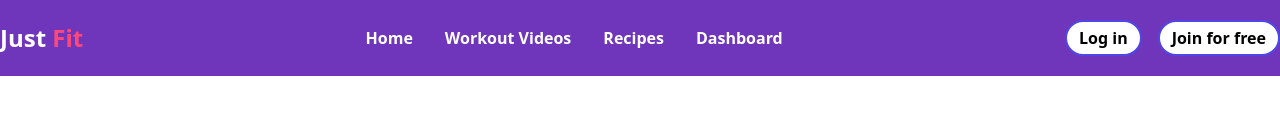
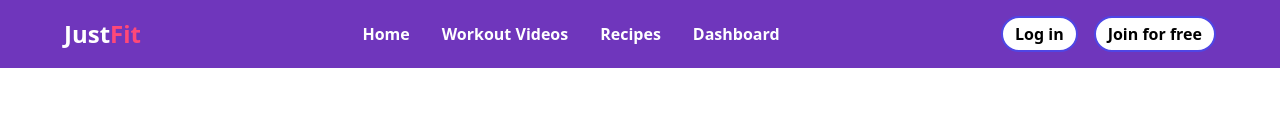
Before and after one commit to jaturaorn/Activity-tracker-app, a React (Vite) app: page / in a window 1280 px wide. Shown: the top 138 px of the page. Built offline with nearby package versions, Linux system fonts and the light colour scheme.

Commit message:
asdfasdf

```diff
--- a/src/components/Navbar.jsx
+++ b/src/components/Navbar.jsx
@@ -11,11 +11,11 @@ const Navbar = () => {
 
     return (
         <nav className='bg-main-purple w-full flex justify-center space-x-o sticky top-0'>
-            <div className='container py-5'>
-                <div className='flex flex-row justify-between  items-center'>
+            <div className='container px-16 py-4'>
+                <div className='flex justify-between items-center'>
                     {/* Left section */}
                     <div className='flex items-center'>
-                        <span className='text-main-pink font-extrabold text-2xl'><span className='text-white px-0'>Just </span>Fit</span>
+                        <span className='text-main-pink font-extrabold text-2xl'><span className='text-white px-0'>Just</span>Fit</span>
                     </div>
 
                     {/* Center section */}
--- a/src/pages/Home.jsx
+++ b/src/pages/Home.jsx
@@ -1,10 +1,10 @@
 import React from 'react'
 import Main from '../components/Main'
 import Quote from "../components/Quote"
+import Navbar from '../components/Navbar';
 
 function Home() {
   return (
-
     <Main/>
 
   );
```
